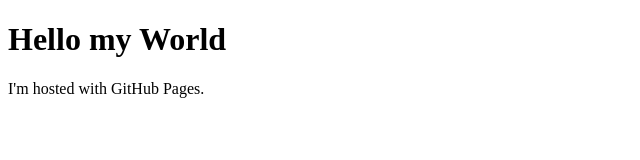
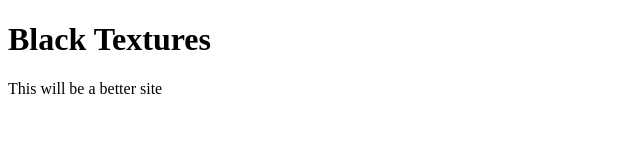
Before and after one commit to cipolino85/cipolino85.github.io, a plain HTML site: page index.html in a window 1280 px wide. Shown: the whole page, without its empty margins (0-640 px from the left). Drawn offline with Linux system fonts and the light colour scheme.

Commit message:
Update index.html

```diff
--- a/index.html
+++ b/index.html
@@ -1,7 +1,7 @@
 <!DOCTYPE html>
 <html>
 <body>
-<h1>Hello my World</h1>
-<p>I'm hosted with GitHub Pages.</p>
+<h1>Black Textures</h1>
+<p>This will be a better site</p>
 </body>
 </html>
```
